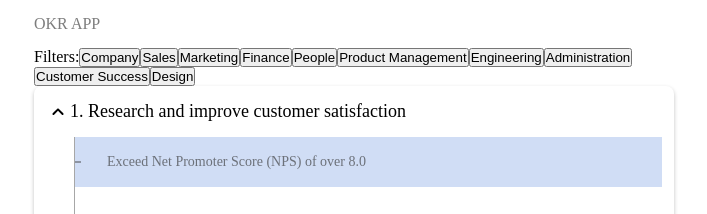
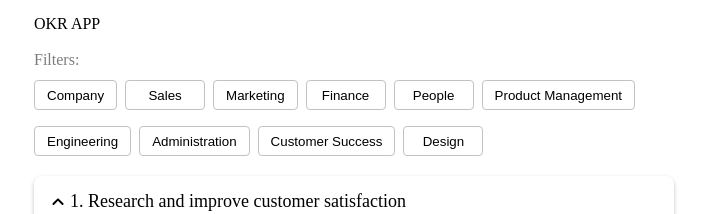
Before and after one commit to madhankumar028/OKR, a React (Create React App) app: page / in a window 1280 px wide. Shown: the top 214 px of the page, without its empty margins (286-993 px from the left). Built offline with nearby package versions, Linux system fonts and the light colour scheme; the HTML template or start-up script is replaced by a standard one.

Commit message:
adds active filter class

```diff
--- a/src/styles/index.scss
+++ b/src/styles/index.scss
@@ -14,10 +14,10 @@
     padding: $space--sm;
   }
   header {
+    margin-bottom: $space--sm;
     p {
       margin: $space--sm 0;
       @include get-typography("md", "medium");
-      color: $black--medium;
     }
   }
   .okr__list--wrapper {
@@ -45,3 +45,45 @@
     }
   }
 }
+
+.filter__group {
+  display: flex;
+  align-items: center;
+  flex-wrap: wrap;
+  span {
+    @include get-typography("md", "medium");
+    width: 100%;
+    color: $black--medium;
+  }
+  .button {
+    margin: $space--xs;
+    margin-left: 0;
+    transition: 0.3s ease-in all;
+  }
+  .active__filter {
+    background: #1D66DD;
+    color: $color--white;
+    border: 1px solid #1D66DD;
+		transition: 0.3s ease-in all;
+  }
+}
+
+.button {
+  display: inline-flex;
+  justify-content: center;
+  align-items: center;
+  padding: 0 calc(0.75 * 1rem);
+  min-width: 80px;
+  min-height: 30px;
+  width: auto;
+  border-color: transparent;
+  cursor: pointer;
+  border-radius: 4px;
+  border-style: solid;
+  text-transform: capitalize;
+  background-color: $color--white;
+  border: 1px solid #c2c2c2;
+  &:hover {
+    border-color: #1D66DD;
+  }
+}
```
